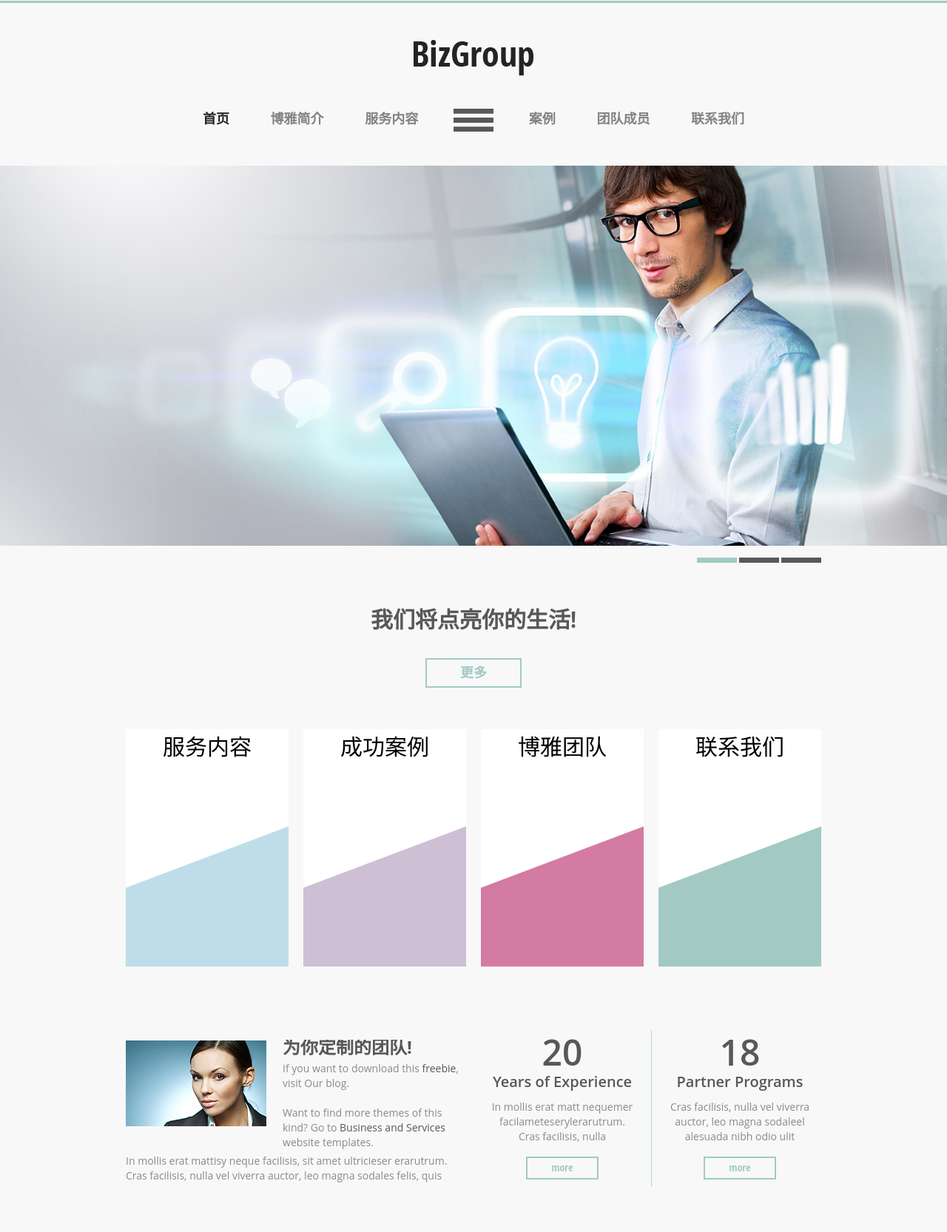
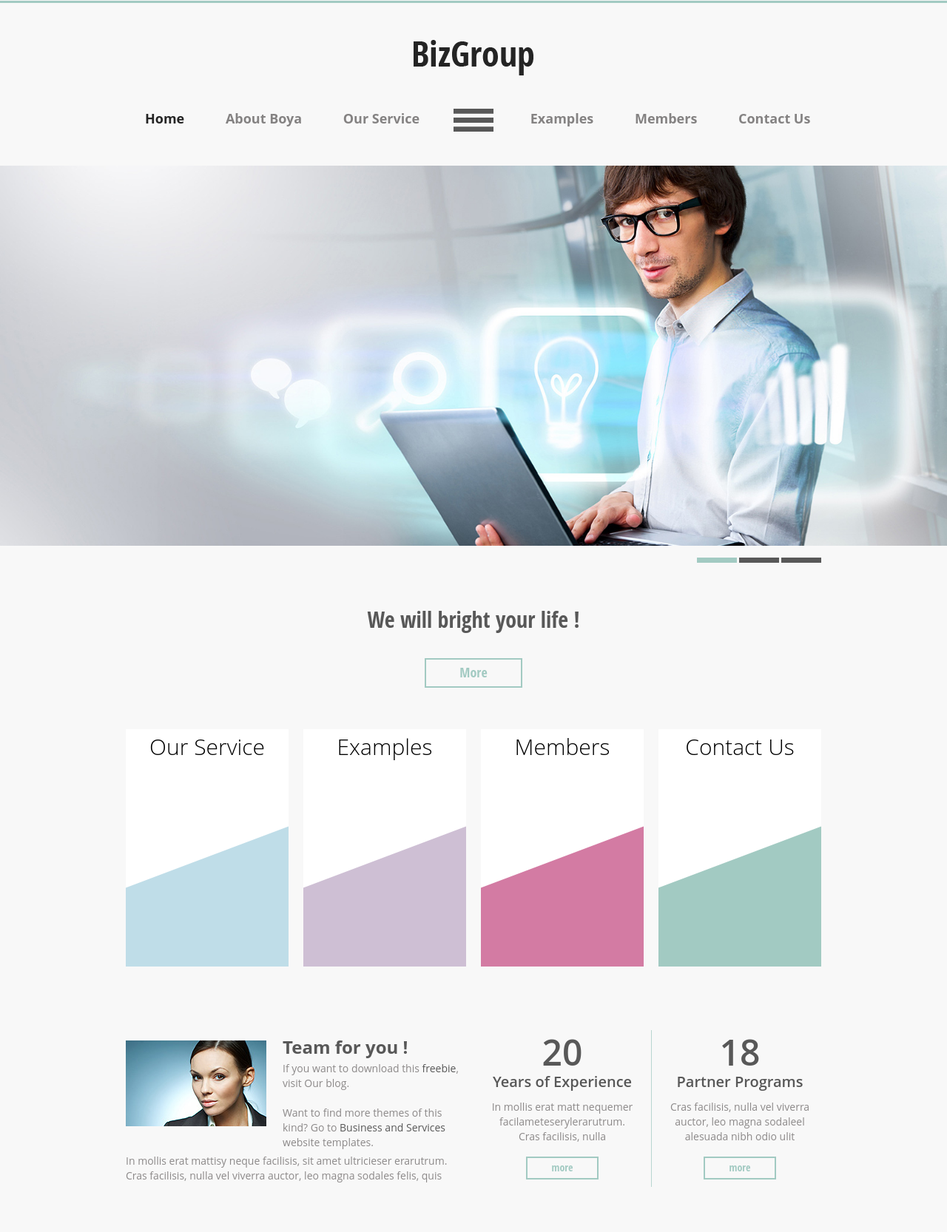
Before and after one commit to HurinHu/Boya1, a CodeIgniter app: page / in a window 1280 px wide. Shown: the top 1666 px of the page at 74% size. Run offline with CodeIgniter, Linux system fonts and the light colour scheme.

Commit message:
[#007]Add send email and lang pac, support english and chinese. And download files.

```diff
--- a/application/controllers/home.php
+++ b/application/controllers/home.php
@@ -21,14 +21,40 @@ class Home extends CI_Controller {
 	public function __construct(){
 		parent::__construct();
 		$this->load->helper('download');
+		$this->load->library('email');
+		$this->load->helper('form');
+		$lang = substr($_SERVER['HTTP_ACCEPT_LANGUAGE'], 0, 4);
+			if(isset($_COOKIE['lang'])){
+				if($_COOKIE['lang']=="zh"){
+					$this->lang->load('home','chinese');
+				}else if($_COOKIE['lang']=="en"){
+					$this->lang->load('home','english');
+				}
+			}else if (preg_match("/zh/i", $lang)) {
+				$this->lang->load('home','chinese');
+				setcookie("lang","zh", time()+3600*24*7*31,"/","localhost");
+			}else{
+				$this->lang->load('home','english');
+				setcookie("lang","en", time()+3600*24*7*31,"/","localhost");
+			}
     	$this->load->model('Service_Model');
+    	$this->load->model('Contact_Model');
   	}
-
 
 
 	public function index()
 	{
-		$this->load->view('home');
+		$data['title']=$this->lang->line('title');
+		$data['home']=$this->lang->line('home');
+		$data['introduction']=$this->lang->line('introduction');
+		$data['service']=$this->lang->line('service');
+		$data['example']=$this->lang->line('example');
+		$data['member']=$this->lang->line('member');
+		$data['contact']=$this->lang->line('contact');
+		$data['content1']=$this->lang->line('content1');
+		$data['content2']=$this->lang->line('content2');
+		$data['morebtn']=$this->lang->line('morebtn');
+		$this->load->view('home',$data);
 	}
 
 	public function about()
@@ -54,6 +80,17 @@ class Home extends CI_Controller {
 
 	public function contacts()
 	{
+		$data['success'] = "121212";
+		$this->load->view('contacts',$data);
+	}
+
+	public function contact_info(){
+		$name = $this->input->post('name');
+		$email = $this->input->post('email');
+		$phone = $this->input->post('phone');
+		$content = $this->input->post('message');
+
+		$this->Contact_Model->insert_user_questions($name,$email,$phone,$content);
 		$this->load->view('contacts');
 	}
 
--- /dev/null
+++ b/application/language/english/home_lang.php
@@ -0,0 +1,12 @@
+<?php
+$lang['title']="Welcome To Boya Education Consulting";
+$lang['home']="Home";
+$lang['introduction']="About Boya";
+$lang['service']="Our Service";
+$lang['example']="Examples";
+$lang['member']="Members";
+$lang['contact']="Contact Us";
+$lang['content1']="We will bright your life !";
+$lang['content2']="Team for you !";
+$lang['morebtn']="More";
+?>
--- /dev/null
+++ b/application/models/Contact_Model.php
@@ -0,0 +1,19 @@
+<?php
+
+class Contact_Model extends CI_Model{
+
+	public function __construct(){
+		$this->load->database();
+	}
+
+	public function insert_user_questions($username,$email,$phone,$content){
+		$data = array(
+			'username' => $username,
+   			'email' => $email,
+   			'phone' => $phone,
+   			'content' => $content
+);
+		$insert_success = $this->db->insert('contact',$data);
+		return $insert_success;
+	}
+}
--- a/application/views/home.php
+++ b/application/views/home.php
@@ -2,7 +2,7 @@
 <html lang="en">
 	<head>
 		<meta charset="utf-8">
-		<title>Home</title>
+		<title><?=$title;?></title>
 		<link rel="icon" href="./images/favicon.ico">
 		<link rel="shortcut icon" href="./images/favicon.ico">
 		<link rel="stylesheet" href="./css/camera.css">
@@ -56,14 +56,14 @@
 					<h1><a href="./"><img src="./images/logo.png" alt="Boo House"></a></h1>
 					<div class="menu_block">
 						<nav id="bt-menu" class="bt-menu bt-menu-open">
-							<a href="#" class="bt-menu-trigger"><span>Menu</span></a>
+							<a href="#" class="bt-menu-trigger"><span></span></a>
 							<ul>
-								<li class="current bt-icon"><a href="./">首页</a></li>
-								<li class="bt-icon"><a href="./home/about">博雅简介</a></li>
-								<li class="bt-icon"><a href="./home/services">服务内容</a></li>
-								<li class="bt-icon"><a href="./home/projects">案例</a></li>
-								<li class="bt-icon"><a href="./home/teams">团队成员</a></li>
-								<li class="bt-icon"><a href="./home/contacts">联系我们</a></li>
+								<li class="current bt-icon"><a href="./"><?=$home;?></a></li>
+								<li class="bt-icon"><a href="./home/about"><?=$introduction;?></a></li>
+								<li class="bt-icon"><a href="./home/services"><?=$service;?></a></li>
+								<li class="bt-icon"><a href="./home/projects"><?=$example;?></a></li>
+								<li class="bt-icon"><a href="./home/teams"><?=$member;?></a></li>
+								<li class="bt-icon"><a href="./home/contacts"><?=$contact;?></a></li>
 							</ul>
 						</nav>
 						<div class="clear"></div>
@@ -83,48 +83,48 @@
 		<div class="container_12">
 			<div class="grid_12">
 				<div class="slogan">
-					我们将点亮你的生活! <br>
-					<a href="#" class="btn">更多</a>
+					<?=$content1;?><br>
+					<a href="./home/about" class="btn"><?=$morebtn;?></a>
 				</div>
 			</div>
 		</div>
 		<div class="container_12">
 			<section class="grid" id="grid">
-				<a href="#" data-path-hover="m 180,70.57627 -180,0 L 0,0 180,0 z">
+				<a href="./home/services" data-path-hover="m 180,70.57627 -180,0 L 0,0 180,0 z">
 					<figure>
 						<svg viewBox="0 0 180 320" preserveAspectRatio="none"><path d="M 180,160 0,262 0,0 180,0 z"/></svg>
 						<figcaption>
-						<div class="title">服务内容</div>
+						<div class="title"><?=$service;?></div>
 						</figcaption>
 					</figure>
-					<span>更多</span>
+					<span><?=$morebtn;?></span>
 				</a>
-				<a href="#" data-path-hover="m 180,70.57627 -180,0 L 0,0 180,0 z">
+				<a href="./home/priojects" data-path-hover="m 180,70.57627 -180,0 L 0,0 180,0 z">
 					<figure>
 						<svg viewBox="0 0 180 320" preserveAspectRatio="none"><path d="M 180,160 0,262 0,0 180,0 z"/></svg>
 						<figcaption>
-							<div class="title">成功案例</div>
+							<div class="title"><?=$example;?></div>
 						</figcaption>
 					</figure>
-					<span>更多</span>
+					<span><?=$morebtn;?></span>
 				</a>
-				<a href="#" data-path-hover="m 180,70.57627 -180,0 L 0,0 180,0 z">
+				<a href="./home/teams" data-path-hover="m 180,70.57627 -180,0 L 0,0 180,0 z">
 					<figure>
 						<svg viewBox="0 0 180 320" preserveAspectRatio="none"><path d="M 180,160 0,262 0,0 180,0 z"/></svg>
 						<figcaption>
-						<div class="title">博雅团队</div>
+						<div class="title"><?=$member;?></div>
 						</figcaption>
 					</figure>
-					<span>更多</span>
+					<span><?=$morebtn;?></span>
 				</a>
-				<a href="#" data-path-hover="m 180,70.57627 -180,0 L 0,0 180,0 z">
+				<a href="./home/contacts" data-path-hover="m 180,70.57627 -180,0 L 0,0 180,0 z">
 					<figure>
 						<svg viewBox="0 0 180 320" preserveAspectRatio="none"><path d="M 180,160 0,262 0,0 180,0 z"/></svg>
 						<figcaption>
-						<div class="title">联系我们</div>
+						<div class="title"><?=$contact;?></div>
 						</figcaption>
 					</figure>
-					<span>更多</span>
+					<span><?=$morebtn;?></span>
 				</a>
 			</section>
 		</div>
@@ -134,7 +134,7 @@
 				<div class="grid_6">
 					<img src="./images/page1_img1.jpg" alt="" class="img_inner fleft">
 					<div class="extra_wrapper">
-						<div class="title1">为你定制的团队!</div>
+						<div class="title1"><?=$content2;?></div>
 						<p>If you want to download this <span class="col3"><a href="#" rel="dofollow">freebie</a></span>, visit Our blog.</p>
 						Want to find more themes of this kind? Go to <span class="col3"><a href="#" rel="nofollow">Business and Services</a></span> website templates.
 					</div>
--- a/js/TMForm.js
+++ b/js/TMForm.js
@@ -11,7 +11,7 @@
 					,invalidClass:'invalid'
 					,successClass:'success'
 					,onceVerifiedClass:'once-verified'
-					,mailHandlerURL:'bat/MailHandler.php'
+					,mailHandlerURL:'../home/contact_info'
 					,successShowDelay:'4000'
 					,stripHTML:true
 				},opt)
```
Also changed, not shown: application/language/chinese/home_lang.php (added, +12 -0 lines), application/views/contacts.php (+5 -5 lines), bat/MailHandler.php (added, +286 -0 lines), 3 other files.
